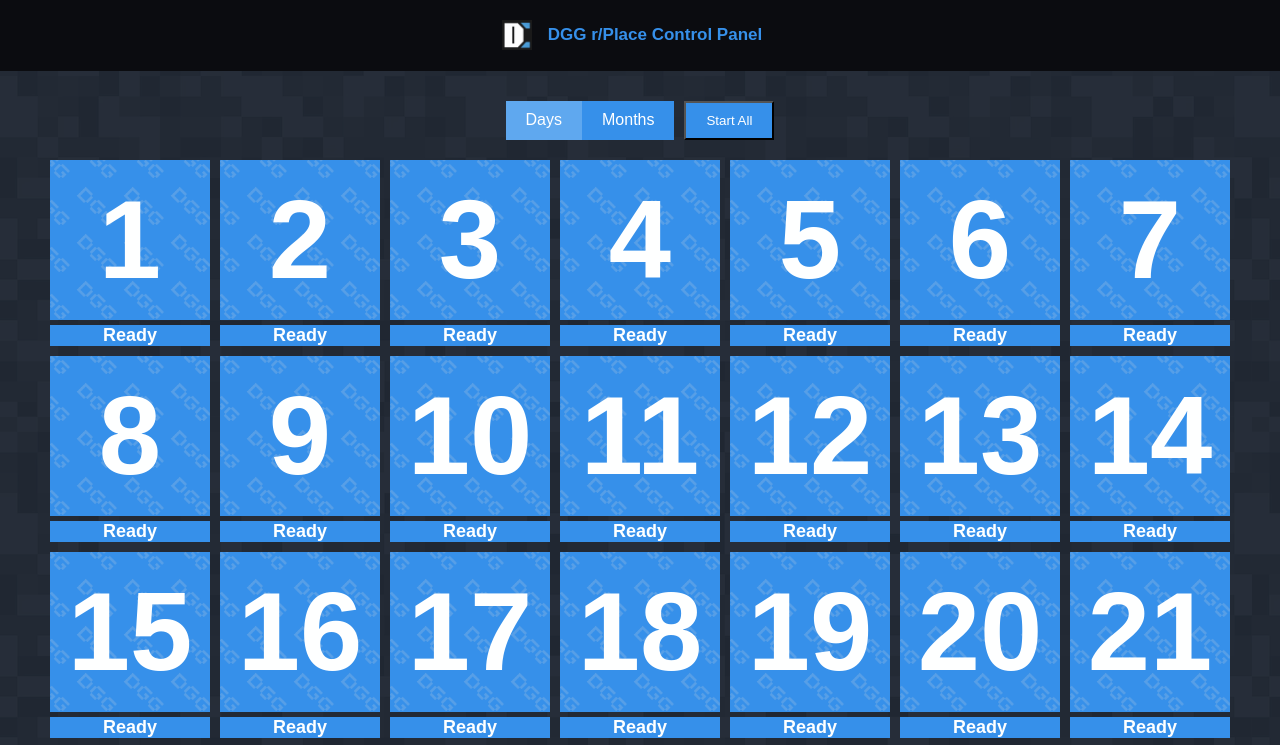
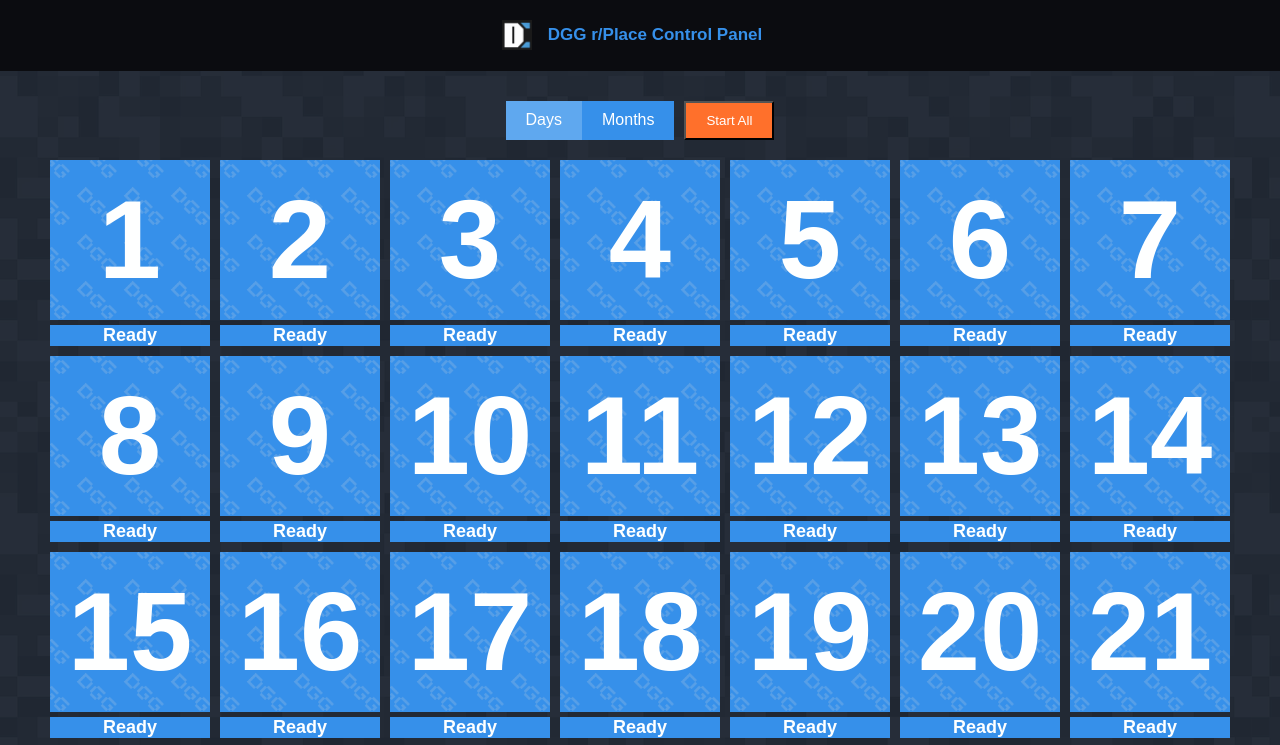
Before and after one commit to RingoMar/place-control, a plain HTML site: page index.html in a window 1280 px wide. Shown: the top 745 px of the page. Drawn offline with Linux system fonts and the light colour scheme.

Commit message:
update button color

```diff
--- a/style.css
+++ b/style.css
@@ -49,7 +49,7 @@ body {
 
 .button {
   padding: 10px 20px;
-  background-color: #3690ea;
+  background-color: #ff702b;
   color: white;
   cursor: pointer;
 }
```
